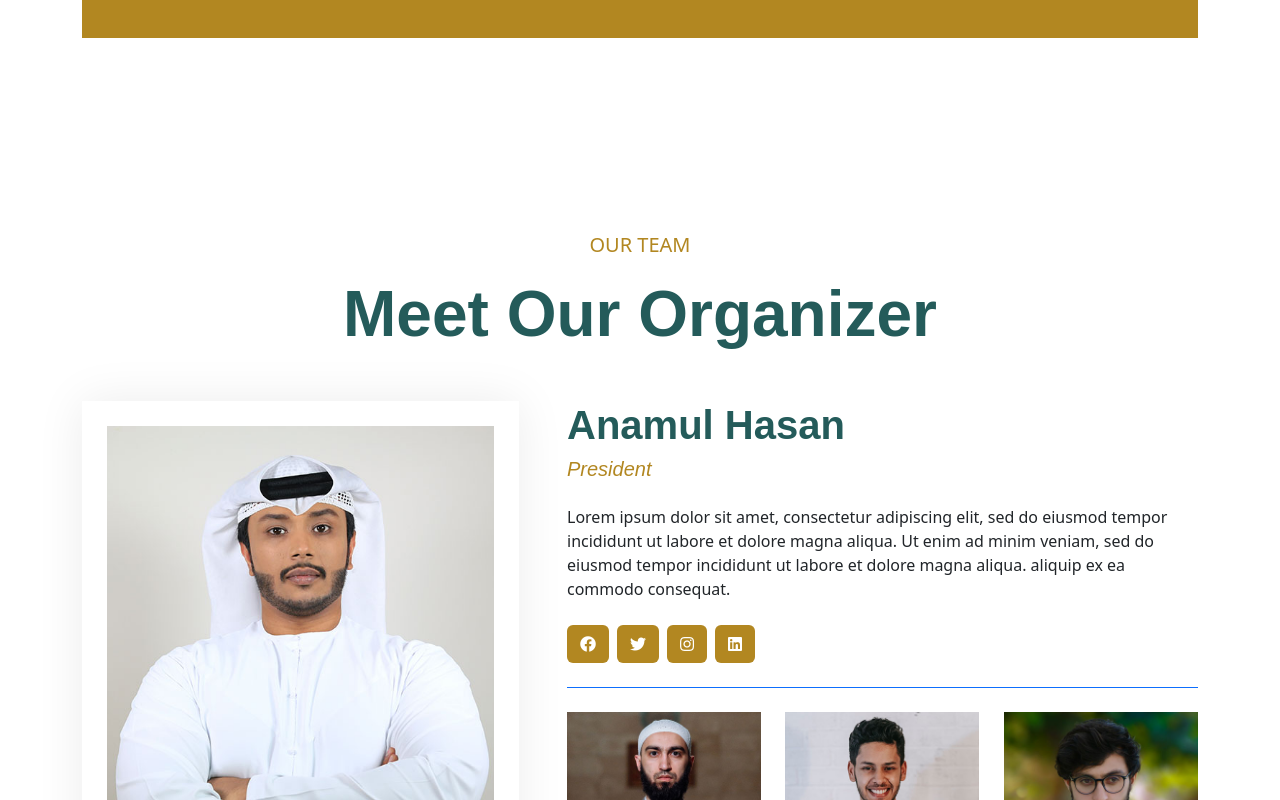
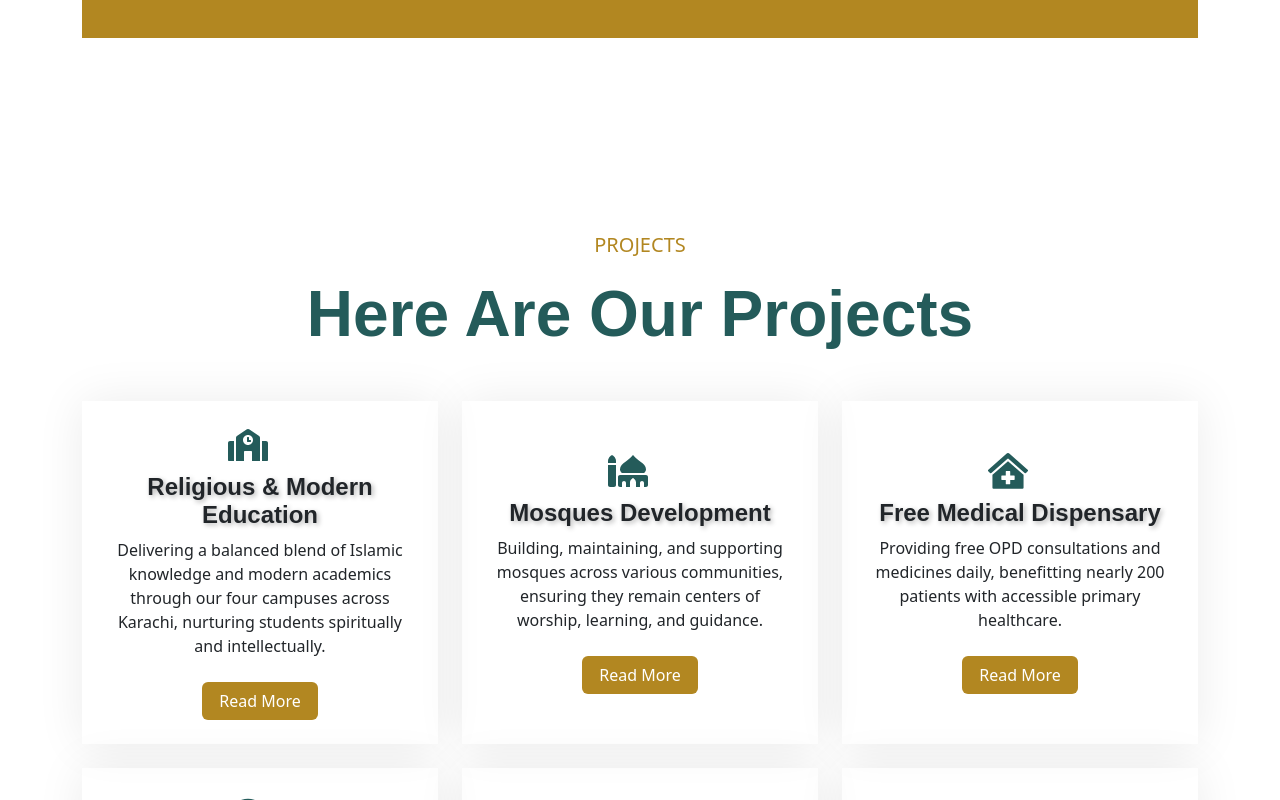
Before and after one commit to Shoukat-SDS/JAH_Public_Frontend, a React (Vite) app: page /about in a window 1280 px wide. Shown: the part 2000-2800 px from the top of the page. Built offline with nearby package versions, Linux system fonts and the light colour scheme.

Commit message:
update UI

```diff
--- a/src/pages/About/About.jsx
+++ b/src/pages/About/About.jsx
@@ -2,7 +2,7 @@
 import React from 'react'
 import HeroSection from '../../components/HeroSection/HeroSection'
 import AboutSection from '../../components/About/About'
-import TeamSection from '../../components/Team/Team'
+import Projects from '../../components/Projects/Projects'
 
 const About = () => {
   return (
@@ -16,7 +16,8 @@ const About = () => {
       />
 
       <AboutSection />
-      <TeamSection />
+      <Projects />
+      {/* <TeamSection /> */}
     </div>
   )
 }
```
